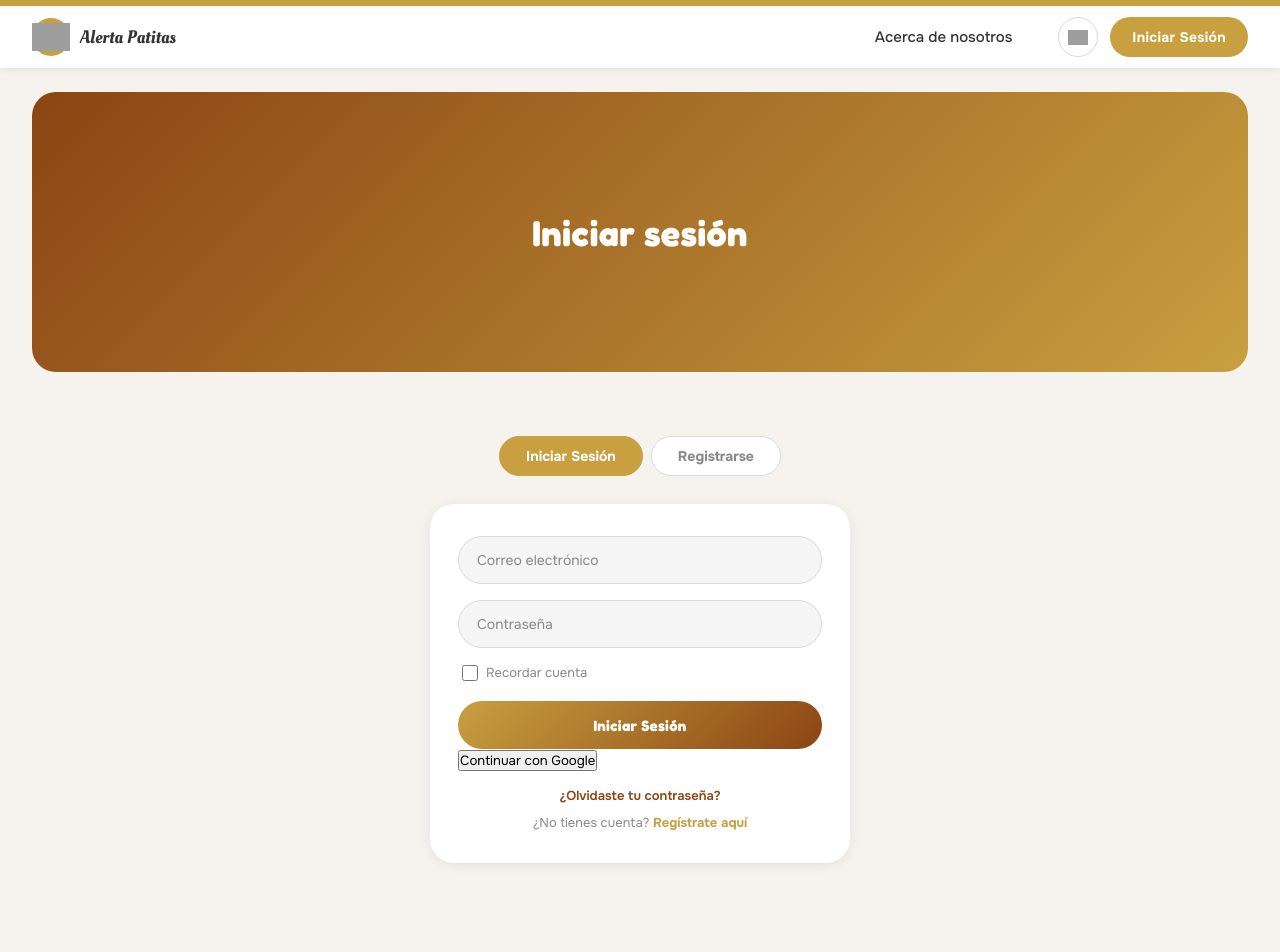
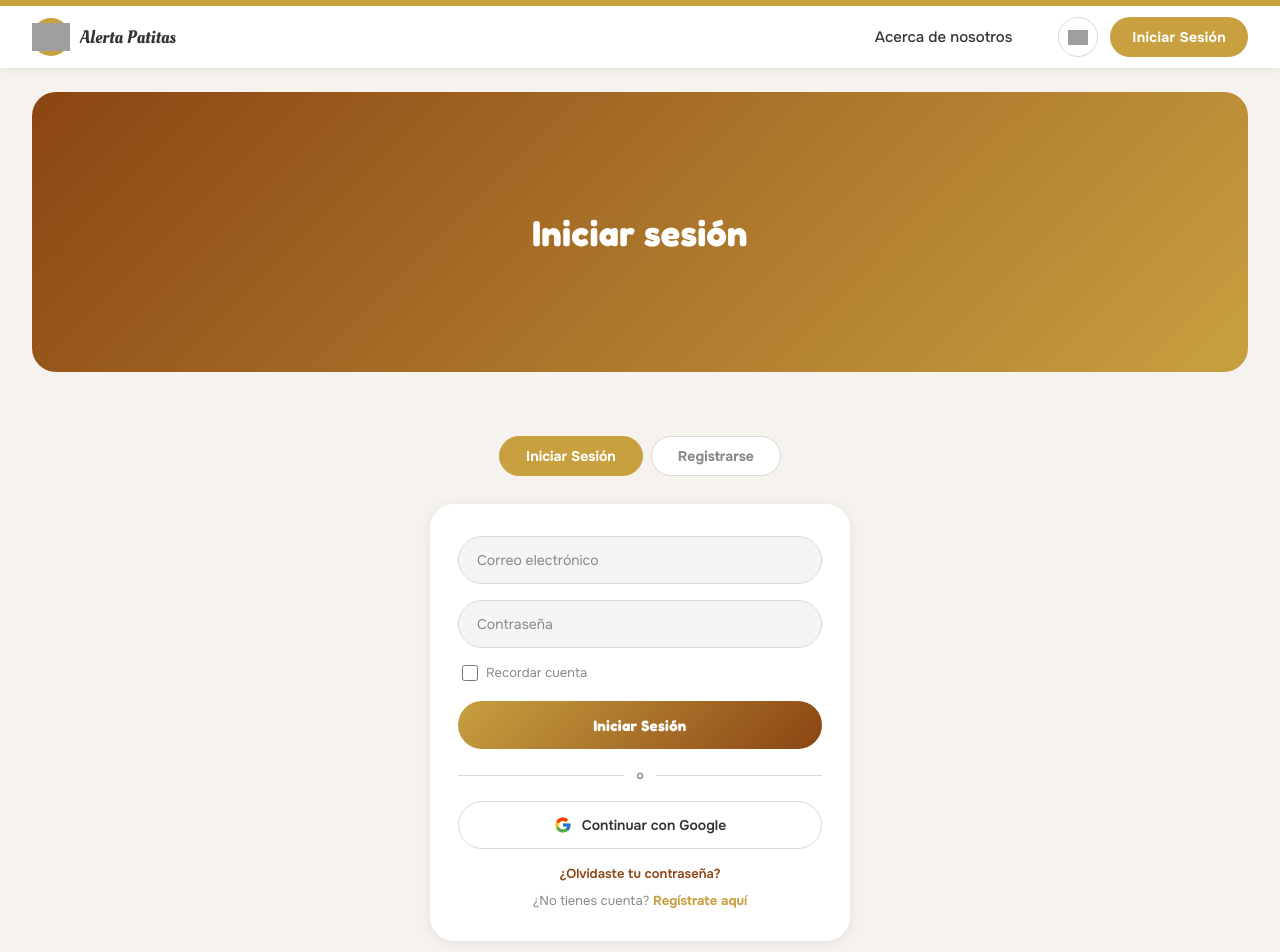
Before and after one commit to ChermanWest/AlertaPatitas, a React (Vite) app: page /login in a window 1280 px wide. Shown: the top 952 px of the page. Built offline with nearby package versions, Linux system fonts and the light colour scheme; grey boxes are pictures that could not be loaded.

Commit message:
Mejoras visuales en boton de Google

```diff
--- a/src/pages/Login.jsx
+++ b/src/pages/Login.jsx
@@ -126,7 +126,15 @@ export default function Login() {
             {cargando ? 'Verificando…' : 'Iniciar Sesión'}
           </button>
 
+          <div className="auth-divider">o</div>
+
           <button type="button" className="btn-auth-google" onClick={handleLoginGoogle}>
+            <svg viewBox="0 0 48 48" xmlns="http://www.w3.org/2000/svg">
+              <path fill="#FFC107" d="M43.6 20.5H42V20H24v8h11.3c-1.6 4.7-6.1 8-11.3 8-6.6 0-12-5.4-12-12s5.4-12 12-12c3.1 0 5.9 1.2 8 3.1l5.7-5.7C34.5 6 29.5 4 24 4 12.9 4 4 12.9 4 24s8.9 20 20 20 20-8.9 20-20c0-1.3-.1-2.7-.4-3.5z"/>
+              <path fill="#FF3D00" d="M6.3 14.7l6.6 4.8C14.6 15.9 18.9 13 24 13c3.1 0 5.9 1.2 8 3.1l5.7-5.7C34.5 6 29.5 4 24 4 16.3 4 9.7 8.3 6.3 14.7z"/>
+              <path fill="#4CAF50" d="M24 44c5.4 0 10.3-1.9 14-5.2l-6.5-5.5C29.4 34.8 26.8 36 24 36c-5.2 0-9.6-3.3-11.3-7.9l-6.5 5C9.6 39.6 16.3 44 24 44z"/>
+              <path fill="#1976D2" d="M43.6 20.5H42V20H24v8h11.3c-.8 2.3-2.2 4.3-4.1 5.7l6.5 5.5C41.7 36 44 30.5 44 24c0-1.3-.1-2.7-.4-3.5z"/>
+            </svg>
             Continuar con Google
           </button>
 
--- a/src/styles/auth.css
+++ b/src/styles/auth.css
@@ -150,6 +150,62 @@
   box-shadow: none;
 }
 
+/* ── Separador "o" entre login normal y Google ── */
+.auth-divider {
+  display: flex;
+  align-items: center;
+  gap: 12px;
+  margin: 18px 0;
+  font-size: 12px;
+  font-weight: 600;
+  color: var(--color-gray-300);
+}
+
+.auth-divider::before,
+.auth-divider::after {
+  content: '';
+  flex: 1;
+  height: 1px;
+  background: var(--color-gray-border);
+}
+
+/* ── Botón de Google ── */
+.btn-auth-google {
+  width: 100%;
+  height: 48px;
+  display: flex;
+  align-items: center;
+  justify-content: center;
+  gap: 10px;
+  border-radius: var(--radius-full);
+  border: 1.5px solid var(--color-gray-border);
+  background: var(--color-white);
+  color: var(--color-gray-400);
+  font-family: var(--font-body);
+  font-size: 14px;
+  font-weight: 600;
+  transition: border-color var(--transition), box-shadow var(--transition), transform var(--transition);
+}
+
+.btn-auth-google:hover {
+  border-color: var(--color-chocolate);
+  box-shadow: 0 4px 14px rgba(139,69,19,0.15);
+  transform: translateY(-1px);
+}
+
+.btn-auth-google:disabled {
+  opacity: 0.6;
+  cursor: not-allowed;
+  transform: none;
+  box-shadow: none;
+}
+
+.btn-auth-google svg {
+  width: 18px;
+  height: 18px;
+  flex-shrink: 0;
+}
+
 .auth-link-bottom {
   display: block;
   text-align: center;
```
